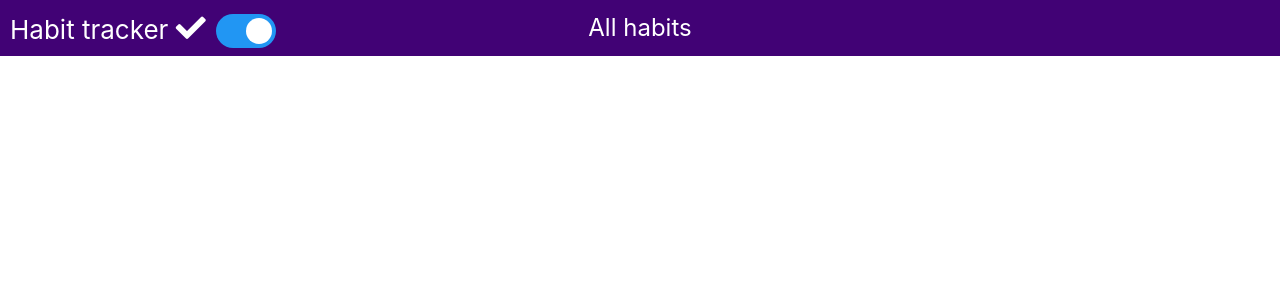
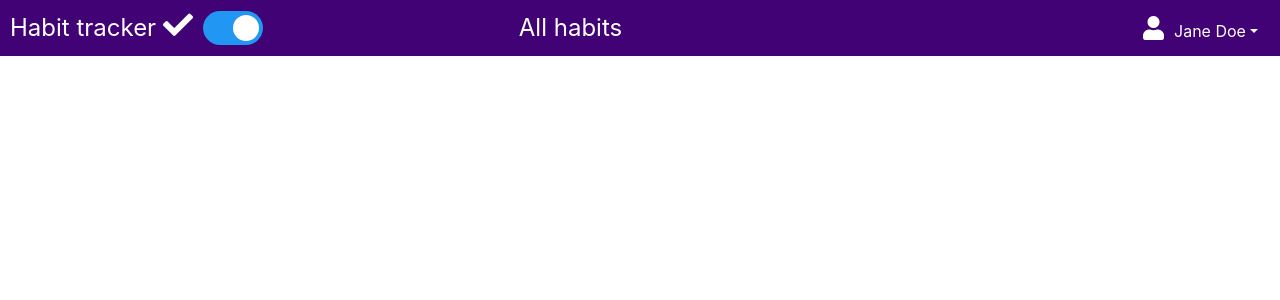
Before and after one commit to userradu/habit-tracker, an Angular app: page /dashboard in a window 1280 px wide. Shown: the top 300 px of the page. Built offline with nearby package versions, Linux system fonts and the light colour scheme.

Commit message:
Add user account dropdown in the top menu

```diff
--- a/angular.json
+++ b/angular.json
@@ -24,7 +24,6 @@
             ],
             "styles": [
               "./node_modules/bootstrap/dist/css/bootstrap.min.css",
-              "./node_modules/ngx-bootstrap/datepicker/bs-datepicker.css",
               "src/styles.css",
               "node_modules/@fortawesome/fontawesome-free/css/all.min.css"
             ],
--- a/package.json
+++ b/package.json
@@ -20,10 +20,10 @@
     "@angular/platform-browser-dynamic": "~7.1.0",
     "@angular/router": "~7.1.0",
     "@fortawesome/fontawesome-free": "^5.7.2",
+    "@ng-bootstrap/ng-bootstrap": "^4.0.4",
     "bootstrap": "^4.3.1",
     "core-js": "^2.5.4",
     "jquery": "^3.3.1",
-    "ngx-bootstrap": "^3.2.0",
     "popper": "^1.0.1",
     "rxjs": "~6.3.3",
     "tslib": "^1.9.0",
--- a/src/app/app.module.ts
+++ b/src/app/app.module.ts
@@ -3,14 +3,12 @@ import { NgModule } from '@angular/core';
 
 import { AppRoutingModule } from './app-routing.module';
 import { AppComponent } from './app.component';
-import { BsDropdownModule } from 'ngx-bootstrap/dropdown';
 
 @NgModule({
   declarations: [
     AppComponent
   ],
   imports: [
-    BsDropdownModule.forRoot(),
     BrowserModule,
     AppRoutingModule,
 
--- a/src/app/dashboard/dashboard-header/dashboard-header.component.css
+++ b/src/app/dashboard/dashboard-header/dashboard-header.component.css
@@ -15,7 +15,7 @@
 
 .logo-section a {
     color: #fff;
-    font-size: 26px;
+    font-size: 24px;
     text-decoration: none;
     margin-right: 10px;
 }
@@ -90,3 +90,23 @@ input:checked + .slider:before {
     color: #fff;
     font-size: 24px;
 }
+
+.user-section {
+    float: right;
+}
+
+.user-account-btn,
+.user-account-btn:hover,
+.user-account-btn:active,
+.user-account-btn:focus {
+    color: #fff;
+    border: none;
+    background-color: #410275 !important;
+    border-color: #410275 !important;
+    box-shadow: none !important;
+}
+
+.user-icon {
+    margin-right: 10px;
+    font-size: 24px;
+}
--- a/src/app/dashboard/dashboard-header/dashboard-header.component.html
+++ b/src/app/dashboard/dashboard-header/dashboard-header.component.html
@@ -12,4 +12,17 @@
 
   <span class="selected-habbit-name">All habits</span>
 
+  <div class="user-section">
+    <div ngbDropdown>
+      <button class="btn btn-outline-primary user-account-btn" ngbDropdownToggle>
+        <i class="fas fa-user user-icon"></i>
+        <span class="username">Jane Doe</span>
+      </button>
+      <div ngbDropdownMenu aria-labelledby="dropdownBasic1">
+        <button class="dropdown-item"><i class="fas fa-cog"></i> Settings</button>
+        <button class="dropdown-item" routerLink="/login"><i class="fas fa-sign-out-alt"></i> Logout</button>
+      </div>
+    </div>
+  </div>
+
 </nav>
```
Also changed, not shown: src/app/dashboard/dashboard.module.ts (+4 -3 lines), 1 other file (tests, documents, lock files or other folders).
